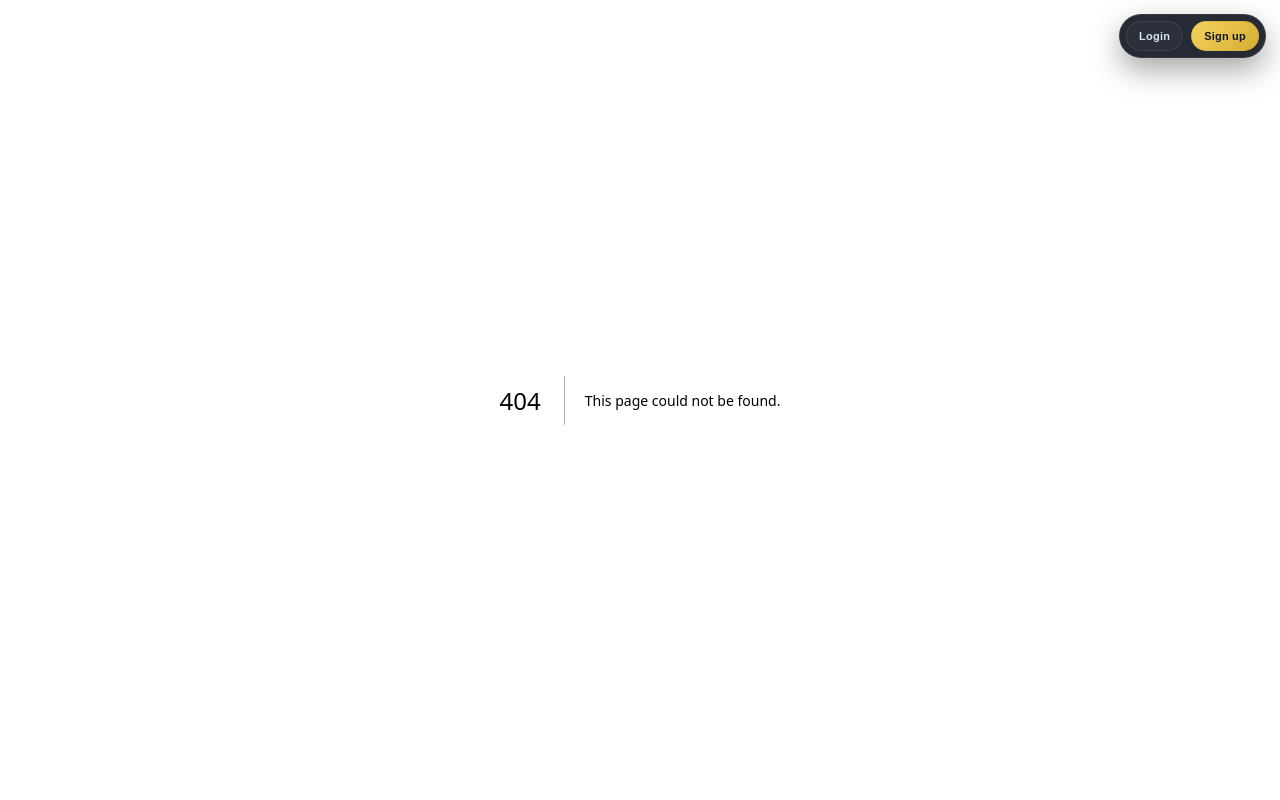
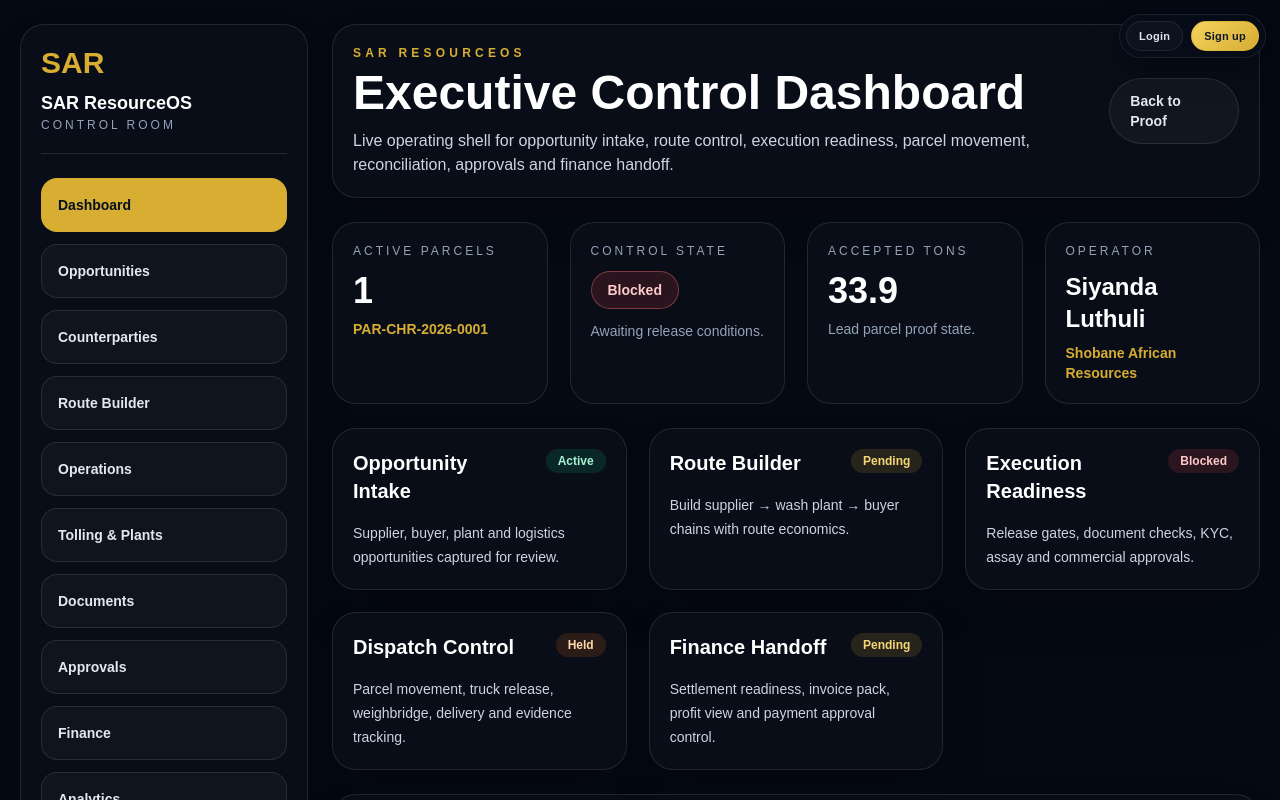
Before and after one commit to shobanesiyanda/sar-resourceos-golden-path-proof, a Next.js app: page /dashboard in a window 1280 px wide. Before the commit this address had no page. Shown: the top 800 px of the page. Built offline with nearby package versions, Linux system fonts and the light colour scheme.

Commit message:
Create dashboard page with control cards and metrics
This file implements a dashboard page with control cards, sidebar navigation, and a route readiness flow. It displays various operational metrics and statuses.

```diff
--- /dev/null
+++ b/app/dashboard/page.tsx
@@ -0,0 +1,206 @@
+import Link from "next/link";
+
+const controlCards = [
+  {
+    title: "Opportunity Intake",
+    status: "Active",
+    description: "Supplier, buyer, plant and logistics opportunities captured for review.",
+  },
+  {
+    title: "Route Builder",
+    status: "Pending",
+    description: "Build supplier → wash plant → buyer chains with route economics.",
+  },
+  {
+    title: "Execution Readiness",
+    status: "Blocked",
+    description: "Release gates, document checks, KYC, assay and commercial approvals.",
+  },
+  {
+    title: "Dispatch Control",
+    status: "Held",
+    description: "Parcel movement, truck release, weighbridge, delivery and evidence tracking.",
+  },
+  {
+    title: "Finance Handoff",
+    status: "Pending",
+    description: "Settlement readiness, invoice pack, profit view and payment approval control.",
+  },
+];
+
+export default function DashboardPage() {
+  return (
+    <main className="min-h-screen bg-[#050914] text-white">
+      <div className="mx-auto flex max-w-7xl gap-6 px-5 py-6">
+        {/* Sidebar */}
+        <aside className="hidden w-72 shrink-0 rounded-3xl border border-white/10 bg-[#080d18] p-5 shadow-2xl lg:block">
+          <div className="mb-6 border-b border-white/10 pb-5">
+            <div className="text-3xl font-black text-[#d7ad32]">SAR</div>
+            <div className="mt-2 text-lg font-bold">SAR ResourceOS</div>
+            <div className="text-xs uppercase tracking-[0.25em] text-slate-400">
+              Control Room
+            </div>
+          </div>
+
+          <nav className="space-y-3">
+            {[
+              "Dashboard",
+              "Opportunities",
+              "Counterparties",
+              "Route Builder",
+              "Operations",
+              "Tolling & Plants",
+              "Documents",
+              "Approvals",
+              "Finance",
+              "Analytics",
+              "Admin",
+            ].map((item) => (
+              <div
+                key={item}
+                className={`rounded-2xl border px-4 py-4 text-sm font-bold ${
+                  item === "Dashboard"
+                    ? "border-[#d7ad32]/50 bg-[#d7ad32] text-[#07101c]"
+                    : "border-white/10 bg-white/[0.03] text-slate-200"
+                }`}
+              >
+                {item}
+              </div>
+            ))}
+          </nav>
+        </aside>
+
+        {/* Main dashboard */}
+        <section className="flex-1">
+          {/* Topbar */}
+          <div className="mb-6 flex flex-col gap-4 rounded-3xl border border-white/10 bg-[#080d18] p-5 shadow-2xl md:flex-row md:items-center md:justify-between">
+            <div>
+              <p className="text-xs font-bold uppercase tracking-[0.35em] text-[#d7ad32]">
+                SAR ResourceOS
+              </p>
+              <h1 className="mt-2 text-3xl font-black md:text-5xl">
+                Executive Control Dashboard
+              </h1>
+              <p className="mt-3 max-w-3xl text-base text-slate-300">
+                Live operating shell for opportunity intake, route control,
+                execution readiness, parcel movement, reconciliation, approvals
+                and finance handoff.
+              </p>
+            </div>
+
+            <Link
+              href="/"
+              className="rounded-full border border-white/10 bg-white/[0.04] px-5 py-3 text-sm font-bold text-slate-200"
+            >
+              Back to Proof
+            </Link>
+          </div>
+
+          {/* Today summary */}
+          <div className="mb-6 grid gap-4 md:grid-cols-4">
+            <div className="rounded-3xl border border-white/10 bg-[#080d18] p-5">
+              <div className="text-xs uppercase tracking-[0.25em] text-slate-400">
+                Active Parcels
+              </div>
+              <div className="mt-3 text-4xl font-black">1</div>
+              <div className="mt-2 text-sm font-semibold text-[#d7ad32]">
+                PAR-CHR-2026-0001
+              </div>
+            </div>
+
+            <div className="rounded-3xl border border-white/10 bg-[#080d18] p-5">
+              <div className="text-xs uppercase tracking-[0.25em] text-slate-400">
+                Control State
+              </div>
+              <div className="mt-3 inline-flex rounded-full border border-red-400/40 bg-red-500/15 px-4 py-2 text-sm font-black text-red-200">
+                Blocked
+              </div>
+              <div className="mt-3 text-sm text-slate-400">
+                Awaiting release conditions.
+              </div>
+            </div>
+
+            <div className="rounded-3xl border border-white/10 bg-[#080d18] p-5">
+              <div className="text-xs uppercase tracking-[0.25em] text-slate-400">
+                Accepted Tons
+              </div>
+              <div className="mt-3 text-4xl font-black">33.9</div>
+              <div className="mt-2 text-sm text-slate-400">
+                Lead parcel proof state.
+              </div>
+            </div>
+
+            <div className="rounded-3xl border border-white/10 bg-[#080d18] p-5">
+              <div className="text-xs uppercase tracking-[0.25em] text-slate-400">
+                Operator
+              </div>
+              <div className="mt-3 text-2xl font-black">Siyanda Luthuli</div>
+              <div className="mt-2 text-sm font-semibold text-[#d7ad32]">
+                Shobane African Resources
+              </div>
+            </div>
+          </div>
+
+          {/* Control cards */}
+          <div className="mb-6 grid gap-4 md:grid-cols-2 xl:grid-cols-3">
+            {controlCards.map((card) => (
+              <div
+                key={card.title}
+                className="rounded-3xl border border-white/10 bg-[#080d18] p-5 shadow-2xl"
+              >
+                <div className="flex items-start justify-between gap-4">
+                  <h2 className="text-xl font-black">{card.title}</h2>
+                  <span
+                    className={`rounded-full px-3 py-1 text-xs font-black ${
+                      card.status === "Active"
+                        ? "bg-emerald-500/15 text-emerald-200"
+                        : card.status === "Blocked"
+                        ? "bg-red-500/15 text-red-200"
+                        : card.status === "Held"
+                        ? "bg-orange-500/15 text-orange-200"
+                        : "bg-[#d7ad32]/15 text-[#f5d778]"
+                    }`}
+                  >
+                    {card.status}
+                  </span>
+                </div>
+                <p className="mt-4 text-sm leading-6 text-slate-300">
+                  {card.description}
+                </p>
+              </div>
+            ))}
+          </div>
+
+          {/* Route flow */}
+          <div className="rounded-3xl border border-white/10 bg-[#080d18] p-5 shadow-2xl">
+            <div className="mb-5">
+              <p className="text-xs font-bold uppercase tracking-[0.35em] text-[#d7ad32]">
+                Route Readiness Flow
+              </p>
+              <h2 className="mt-2 text-2xl font-black">
+                Supplier → Plant → Buyer → Finance
+              </h2>
+            </div>
+
+            <div className="grid gap-4 md:grid-cols-4">
+              {[
+                ["Supplier", "Pending verification"],
+                ["Wash Plant", "Tolling quote required"],
+                ["Buyer", "Offtake linked"],
+                ["Finance", "Handoff blocked"],
+              ].map(([title, state]) => (
+                <div
+                  key={title}
+                  className="rounded-2xl border border-white/10 bg-white/[0.03] p-4"
+                >
+                  <div className="text-lg font-black">{title}</div>
+                  <div className="mt-2 text-sm text-slate-400">{state}</div>
+                </div>
+              ))}
+            </div>
+          </div>
+        </section>
+      </div>
+    </main>
+  );
+  }
```
